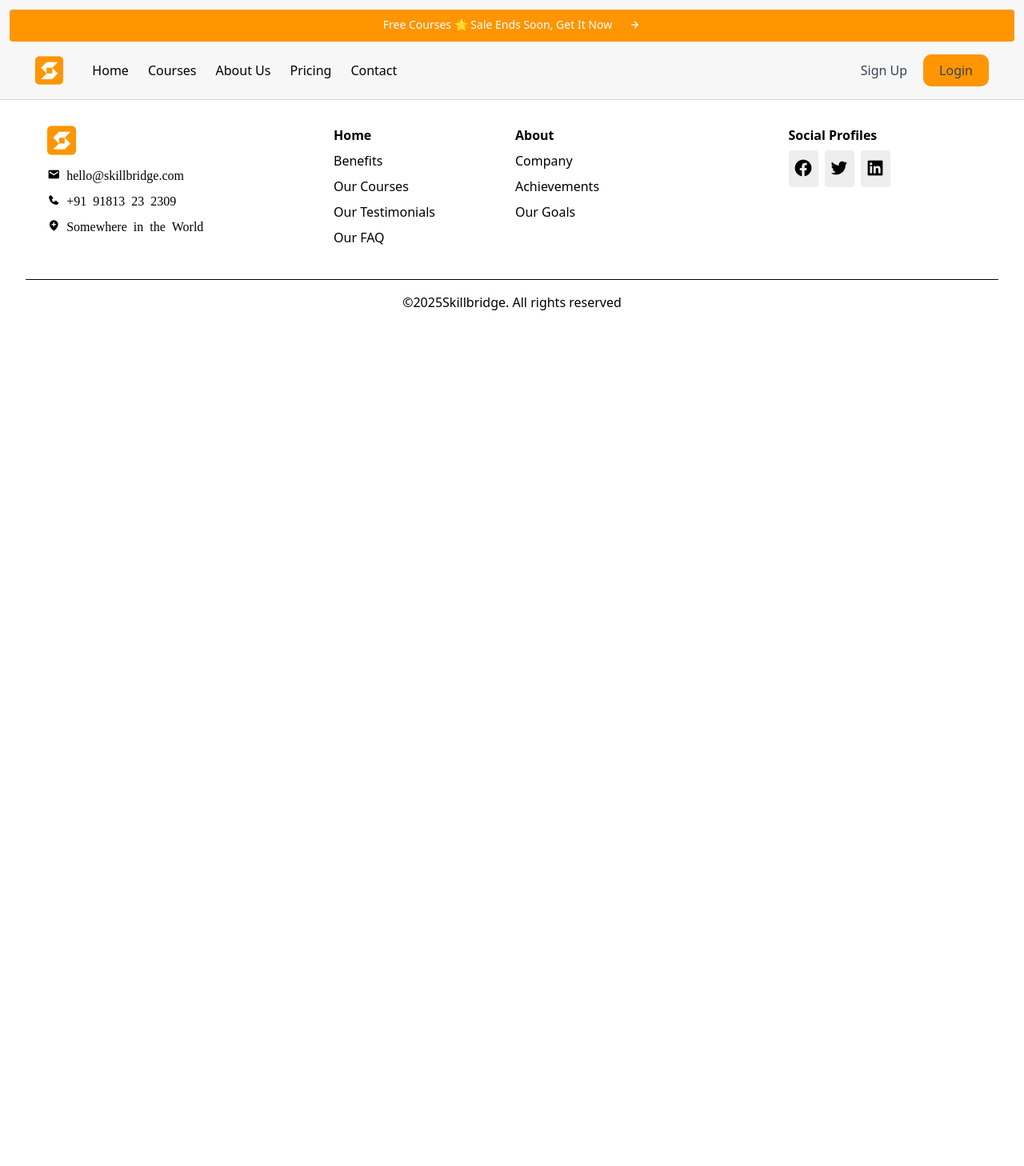
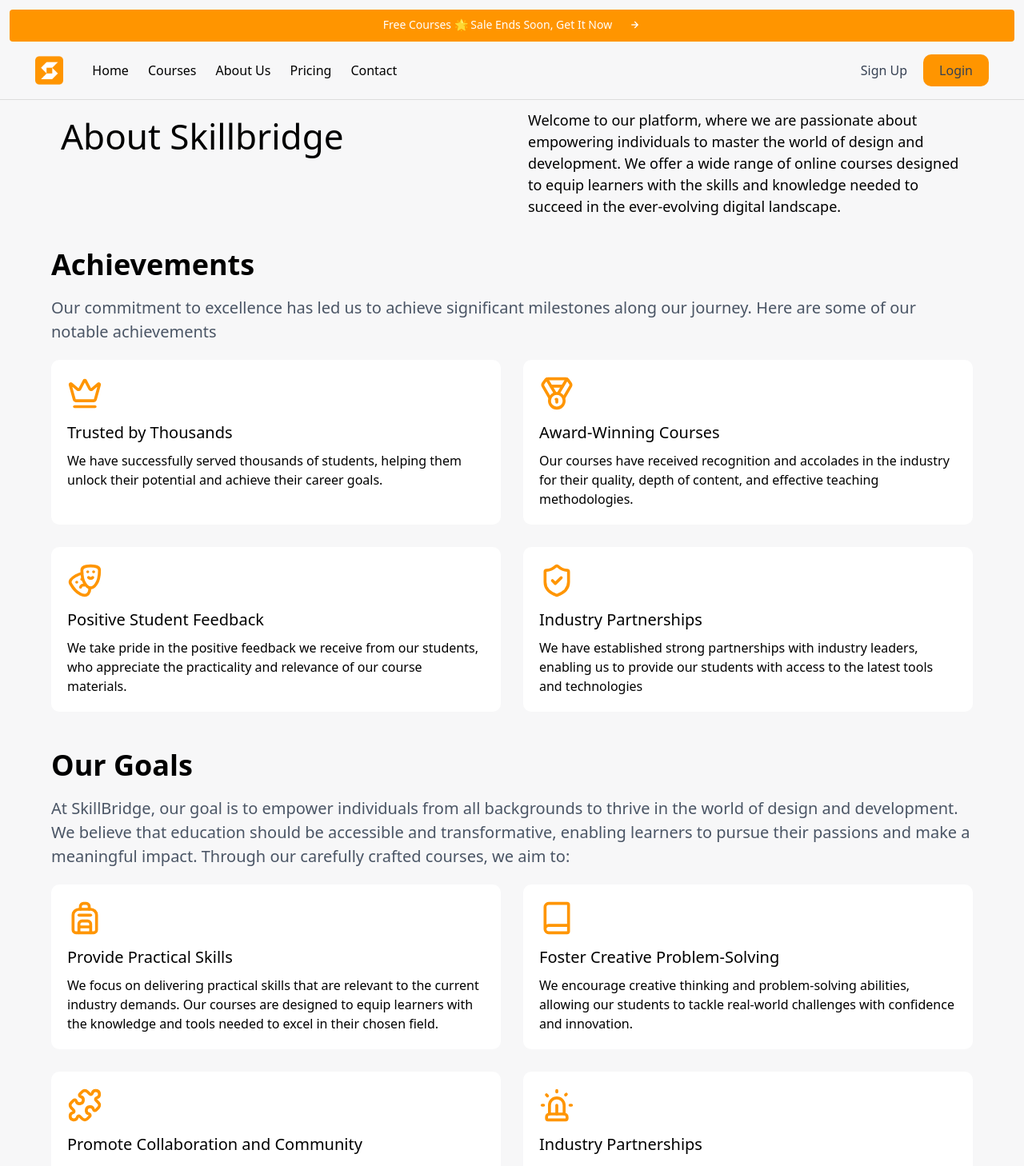
Before and after one commit to prosperepaphras/OnlineCourseProject, a React (Vite) app: page /about in a window 1280 px wide. Shown: the top 1458 px of the page at 80% size. Before the commit the page ends 800 px from the top, so only its background shows below. Built offline with nearby package versions, Linux system fonts and the light colour scheme.

Commit message:
added About Us Page

```diff
--- a/src/App.jsx
+++ b/src/App.jsx
@@ -5,6 +5,7 @@ import Footer from './components/Footer'
 import Home from './components/Home'
 import CoursePage from './components/CoursePage'
 import CourseOpenPage from './components/CourseOpenPage'
+import AboutUs from './components/AboutUs'
 
 const App = () => {
   return (
@@ -14,6 +15,7 @@ const App = () => {
       <Routes>
         <Route path='/' element={<Home />} />
         <Route path='/courses' element={<CoursePage />} />
+        <Route path='/about' element={<AboutUs/>} />
         <Route path='/course' element={<CourseOpenPage />} />
       </Routes>
 
--- /dev/null
+++ b/src/components/AboutUs.jsx
@@ -0,0 +1,71 @@
+import { Backpack, Book, CrownIcon, Drama, Medal, Puzzle, ShieldCheck, Siren } from 'lucide-react'
+import React from 'react'
+
+const AboutUs = () => {
+    const achievements = [
+        {id:1, icon:<CrownIcon className="w-11 h-11"/>, title:"Trusted by Thousands", text:"We have successfully served thousands of students, helping them unlock their potential and achieve their career goals. "},
+        {id:2,  icon:<Medal className="w-11 h-11"/>, title:"Award-Winning Courses", text:"Our courses have received recognition and accolades in the industry for their quality, depth of content, and effective teaching methodologies."},
+        {id:3, icon:<Drama className="w-11 h-11"/> ,  title:"Positive Student Feedback", text:"We take pride in the positive feedback we receive from our students, who appreciate the practicality and relevance of our course materials."},
+        {id:4, icon:<ShieldCheck className="w-11 h-11"/>, title:"Industry Partnerships", text:"We have established strong partnerships with industry leaders, enabling us to provide our students with access to the latest tools and technologies"},
+    ]
+     const goals = [
+        {id:1, icon:<Backpack className="w-11 h-11" />, title:"Provide Practical Skills", text:"We focus on delivering practical skills that are relevant to the current industry demands. Our courses are designed to equip learners with the knowledge and tools needed to excel in their chosen field. "},
+        {id:2,  icon:<Book className="w-11 h-11" />, title:"Foster Creative Problem-Solving", text:"We encourage creative thinking and problem-solving abilities, allowing our students to tackle real-world challenges with confidence and innovation."},
+        {id:3, icon:<Puzzle className="w-11 h-11"/> ,  title:"Promote Collaboration and Community", text:"We believe in the power of collaboration and peer learning. Our platform fosters a supportive and inclusive community where learners can connect, share insights, and grow together."},
+        {id:4, icon: <Siren className="w-11 h-11"/>, title:"Industry Partnerships", text:"We have established strong partnerships with industry leaders, enabling us to provide our students with access to the latest tools and technologies"},
+    ]
+    return (
+        <>
+            <div className="bg-[#f7f7f8] px-[5%] space-y-10 pb-10">
+                {/* About Us Intro  */}
+                <div className="grid md:grid-cols-2 md:gap-10 p-3 mb-5">
+                    <h1 className='text-[28px] md:text-[34px] lg:text-[44px] mb-3 font-medium col-span-1'>About Skillbridge</h1>
+                    <p className='text-[14px] md:text-[16px] lg:text-[18px] text-pretty col-span-1'>Welcome to our platform, where we are passionate about empowering individuals to master the world of design and development. We offer a wide range of online courses designed to equip learners with the skills and knowledge needed to succeed in the ever-evolving digital landscape.</p>
+                </div>
+
+                {/* Achievement Block  */}
+
+                <div className="space-y-5">
+                    <div className=" space-y-5">
+                        <h1 className='font-bold text-[36px] mb-3' >Achievements</h1>
+                        <p className='text-pretty text-[20px] text-gray-600'> Our commitment to excellence has led us to achieve significant milestones along our journey. Here are some of our notable achievements</p>
+                    </div>
+                    <div className=" grid md:grid-cols-2 gap-7">
+                        {achievements.map(achieve =>
+                            <div className="p-5 space-y-3 bg-[#ffffff] rounded-[10px] ">
+                                <div className=""><h1 className='text-[#FF9500] font-bold w-9 h-11'>{achieve.icon}</h1></div>
+                                <div className="space-y-2">
+                                    <h1 className="font-medium text-[18px] md:text-[20px]">{achieve.title}</h1>
+                                    <p className='text-[14px] md:text-[16px]'>{achieve.text}</p>
+                                </div>
+                            </div>
+                        )}
+                    </div>
+                </div>
+
+                {/* Goals Block  */}
+                <div className="space-y-5">
+                    <div className=" space-y-5">
+                        <h1 className='font-bold text-[36px] mb-3' >Our Goals</h1>
+                        <p className='text-pretty text-[20px] text-gray-600'> At SkillBridge, our goal is to empower individuals from all backgrounds to thrive in the world of design and development. We believe that education should be accessible and transformative, enabling learners to pursue their passions and make a meaningful impact.
+                        Through our carefully crafted courses, we aim to: </p>
+                    </div>
+                    <div className=" grid md:grid-cols-2 gap-7">
+                        {goals.map(goal =>
+                            <div className="p-5 space-y-3 bg-[#ffffff] rounded-[10px] ">
+                                <div className=""><h1 className='text-[#FF9500] font-bold w-9 h-11'>{goal.icon}</h1></div>
+                                <div className="space-y-2">
+                                    <h1 className="font-medium text-[18px] md:text-[20px]">{goal.title}</h1>
+                                    <p className='text-[14px] md:text-[16px]'>{goal.text}</p>
+                                </div>
+                            </div>
+                        )}
+                    </div>
+                </div>
+
+            </div>
+        </>
+    )
+}
+
+export default AboutUs
--- a/src/components/CourseOpenPage.jsx
+++ b/src/components/CourseOpenPage.jsx
@@ -49,7 +49,7 @@ const CourseOpenPage = () => {
 ]
     return (
         <>
-            {/* <Navbar /> */}
+
             <div className="bg-[#f7f7f8] px-6 space-y-10">
                 {/* CourseOpenPage Intro  */}
                 <div className=" flex flex-col md:flex-row md:gap-10 p-3 items-center justify-center mb-5">
@@ -58,9 +58,9 @@ const CourseOpenPage = () => {
                 </div>
 
                 {/* Course Video  */}
-                <div className="place-items-center w-full my-[5%] ">
-                    <img src={ux1} alt="" className='object-fit object w-[90%] md:w-[80%] md:h-[400px] ' />
-                </div>
+                <div className="flex justify-center w-full ">
+                                    <img src={ux1} alt="" className='w-full  h-auto object-cover' />
+                                </div>
 
                 {/* Course Details  */}
                 <div className=" px-[10%] py-4 pb-10 grid md:grid-cols-2 gap-8 ">
@@ -98,7 +98,6 @@ const CourseOpenPage = () => {
                 </div>
 
             </div>
-            {/* <Footer/> */}
         </>
     )
 }
```
